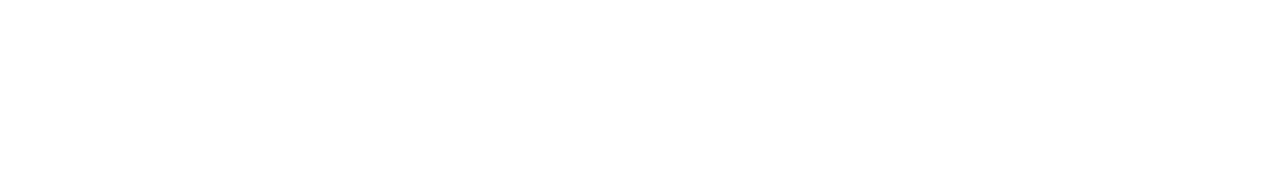
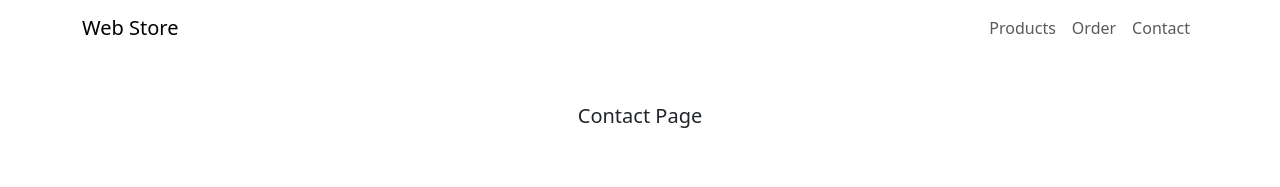
Before and after one commit to pontuslundingit/Simple_Webshop, a plain HTML site: page contact.html in a window 1280 px wide. Drawn offline with nearby package versions, Linux system fonts and the light colour scheme.

Commit message:
minor fix in navbar

```diff
--- a/contact.html
+++ b/contact.html
@@ -0,0 +1,53 @@
+<!DOCTYPE html>
+<html lang="en">
+<head>
+    <meta charset="UTF-8">
+    <meta name="viewport" content="width=device-width, initial-scale=1.0">
+    <title>Web Store</title>
+    <link href="https://cdn.jsdelivr.net/npm/bootstrap@5.3.3/dist/css/bootstrap.min.css" rel="stylesheet" integrity="sha384-QWTKZyjpPEjISv5WaRU9OFeRpok6YctnYmDr5pNlyT2bRjXh0JMhjY6hW+ALEwIH" crossorigin="anonymous">
+
+</head>
+<body>
+    <!-- Navigation bar-->
+    <nav class="navbar navbar-expand-lg">
+        <div class="container">
+            <a href="index.html" class="navbar-brand">Web Store</a>
+
+
+            <button class="navbar-toggler" type="button" data-bs-toggle="collapse" data-bs-target="#navmenu">
+                <span class="navbar-toggler-icon"></span>
+            </button>
+
+            <div class="collapse navbar-collapse" id="navmenu">
+                <ul class="navbar-nav ms-auto">
+                    <li class="nav-item">
+                        <a href="products.html" class="nav-link">Products</a>
+                    </li>
+                    <li class="nav-item">
+                        <a href="order.html" class="nav-link">Order</a>
+                    </li>
+                    <li class="nav-item">
+                        <a href="contact.html" class="nav-link">Contact</a>
+                    </li>
+                </ul>
+            </div>
+        </div>
+    </nav>
+
+    <main>
+        <section class="p-5 text-center">
+            <div class="container">
+                <div class="row">
+                    <div class="col-12">
+                        <h5>Contact Page</h5>
+                    </div>
+
+                </div>
+            </div>
+        </section>
+    </main>
+
+<script src="https://cdn.jsdelivr.net/npm/bootstrap@5.3.3/dist/js/bootstrap.bundle.min.js" integrity="sha384-YvpcrYf0tY3lHB60NNkmXc5s9fDVZLESaAA55NDzOxhy9GkcIdslK1eN7N6jIeHz" crossorigin="anonymous"></script>
+
+</body>
+</html>
```
Also changed, not shown: index.html (+3 -5 lines), products.html (+5 -5 lines), order.html (added).
